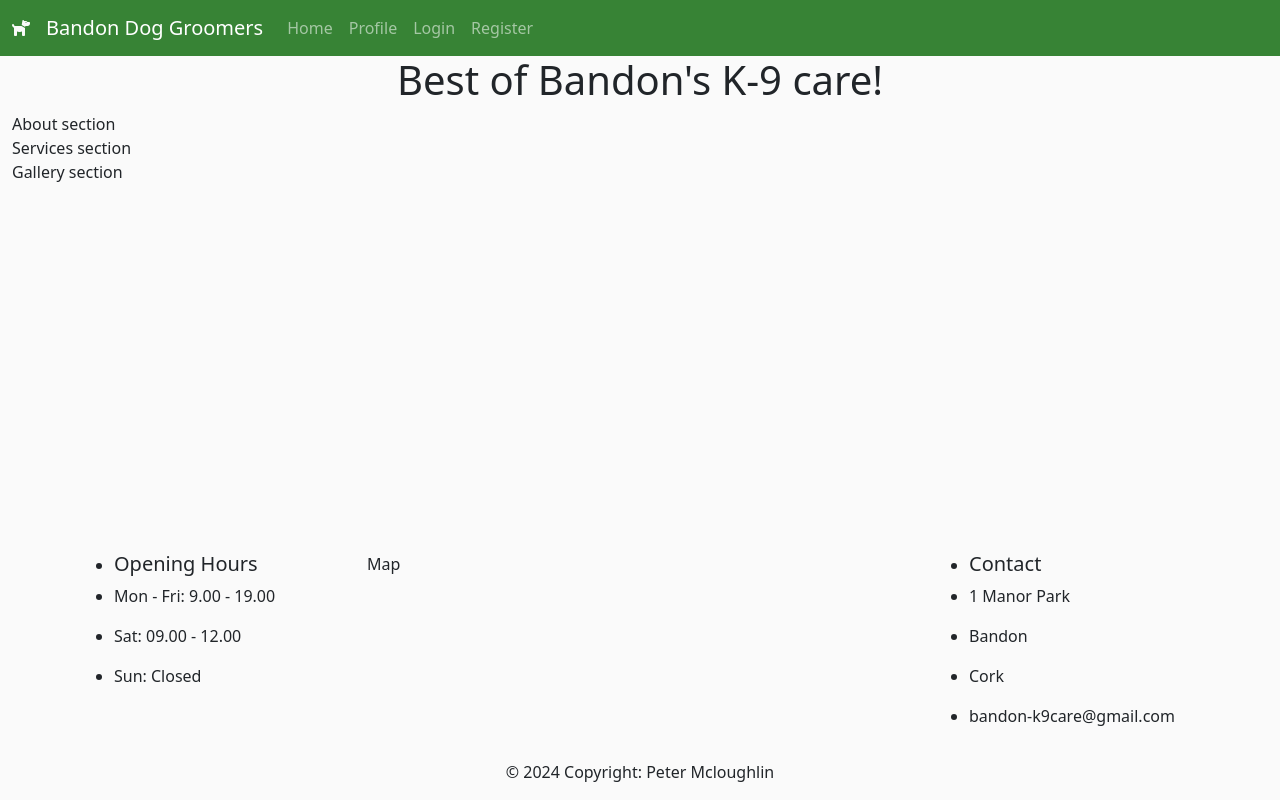
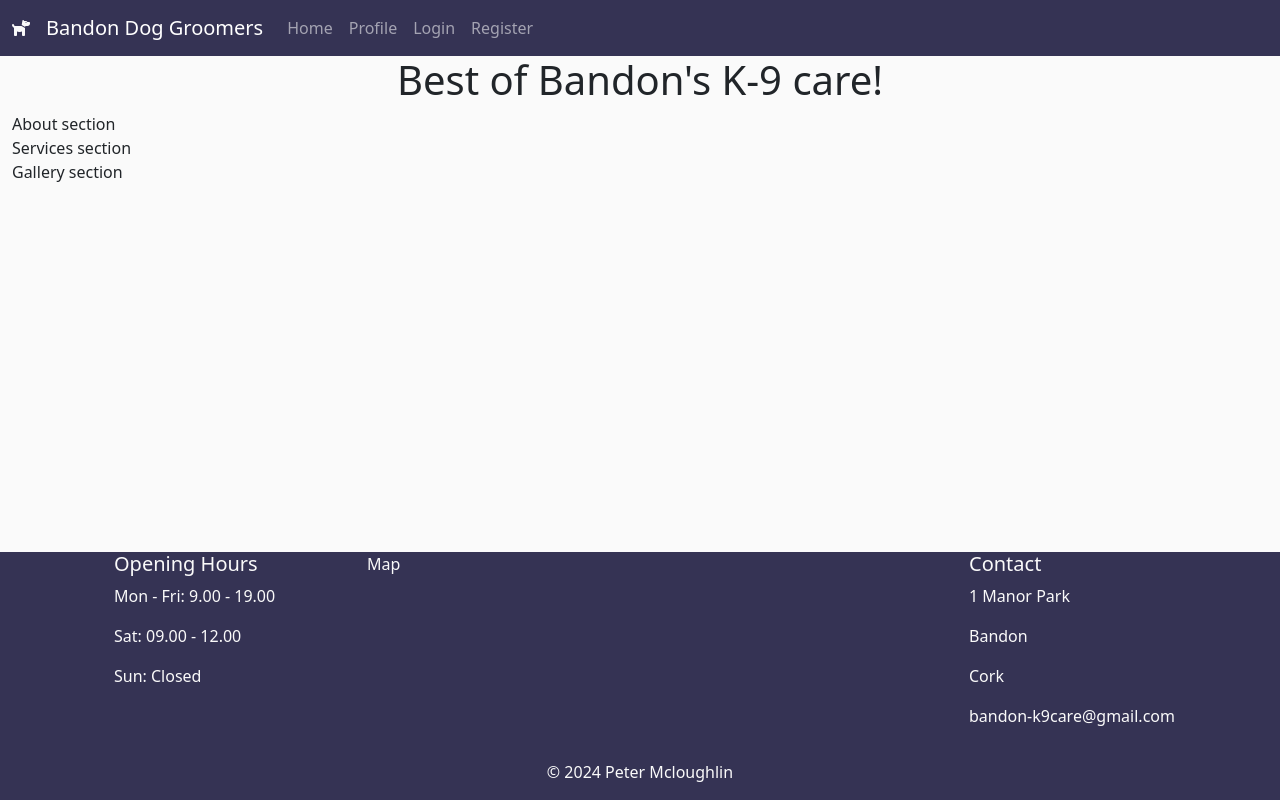
Before and after one commit to petermcloughlin/DjangoDogGroomers, a Django app: page / in a window 1280 px wide. Run offline with Django 4.2, Linux system fonts and the light colour scheme; some libraries are stand-ins or nearby versions.

Commit message:
Add more styling and adjust navbar and footer color scheme

```diff
--- a/static/css/style.css
+++ b/static/css/style.css
@@ -1,9 +1,25 @@
 body {
     background-color: #fafafa;
 }
+/* Nav bar*/
 nav {
-    background-color: #378335;
+    background-color: #353354;
 }
 i {
-    color:#fafafa
+    color:#fafafa;
 }
+
+/* Footer */
+footer {
+    background-color: #353354;
+}
+
+.footer-content {
+    color: #fafafa;
+}
+.footer-content ul li {
+    list-style-type: none;
+}
+.footer span {
+    color: #fafafa;
+}
--- a/templates/base.html
+++ b/templates/base.html
@@ -108,8 +108,8 @@
            </div>
         </div>
          <!-- Copyright -->
-        <div class="text-center p-3 copyright">
-           <span>© 2024 Copyright: Peter Mcloughlin</span>
+        <div class="text-center p-3">
+           <span>© 2024 Peter Mcloughlin</span>
         </div>
     </footer>
 
```
